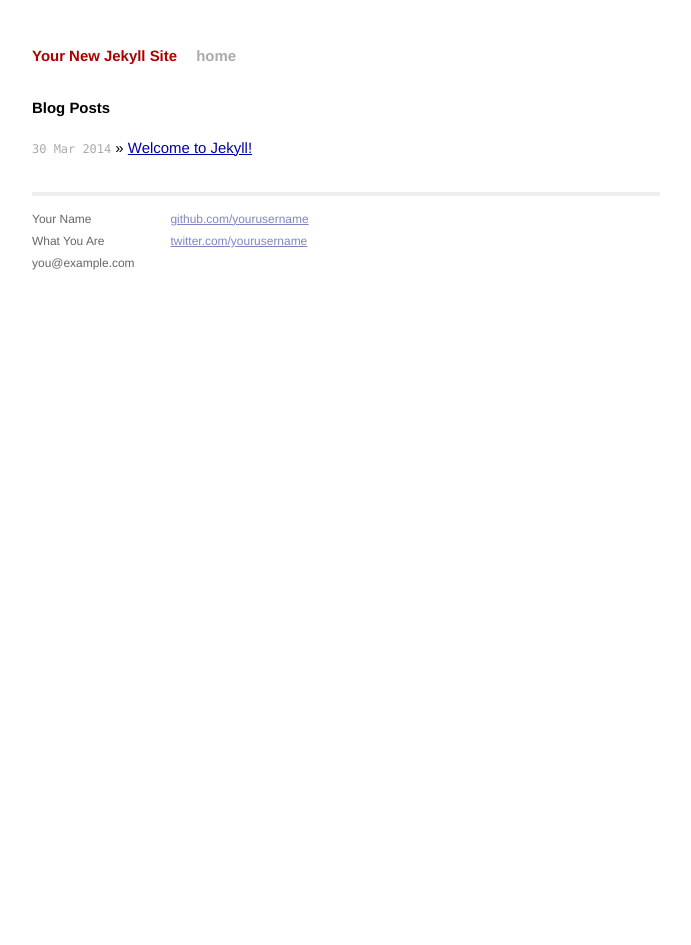
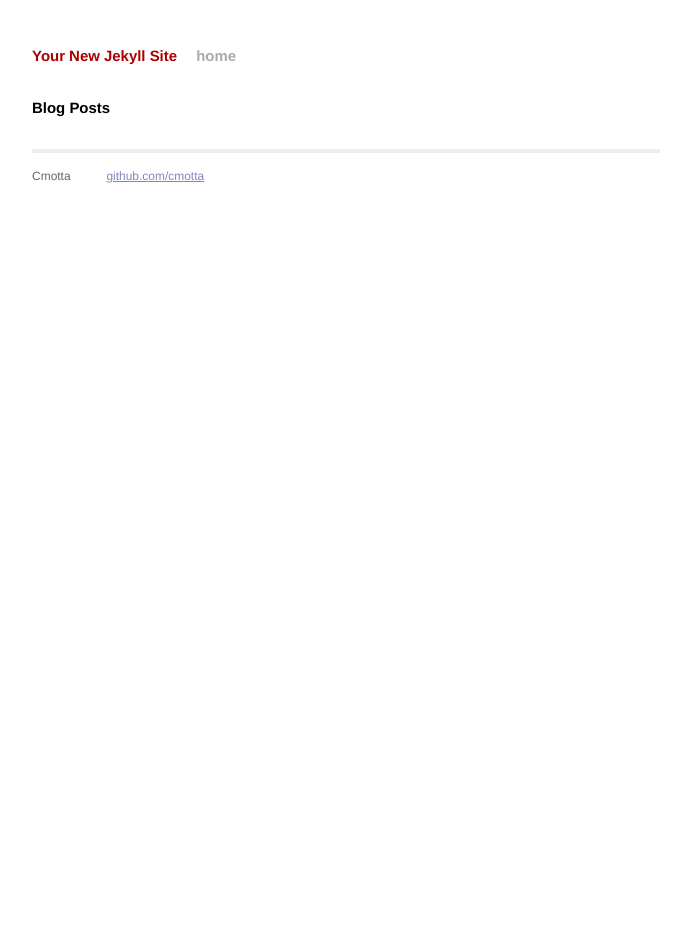
Before and after one commit to cmotta/cmotta.github.io, a Jekyll site: the page built from index.html, in a window 1280 px wide. Shown: the whole page, without its empty margins (294-985 px from the left). Built offline with Jekyll 4.4.1, drawn with Linux system fonts in a browser that asks for light colours; Markdown is read by kramdown in place of the engine named in the settings.

Commit message:
First Commit

```diff
--- a/_layouts/default.html
+++ b/_layouts/default.html
@@ -26,15 +26,12 @@
           <div class="footer">
             <div class="contact">
               <p>
-                Your Name<br />
-                What You Are<br />
-                you@example.com
+                Cmotta<br />
               </p>
             </div>
             <div class="contact">
               <p>
-                <a href="https://github.com/yourusername">github.com/yourusername</a><br />
-                <a href="https://twitter.com/yourusername">twitter.com/yourusername</a><br />
+                <a href="https://github.com/cmotta">github.com/cmotta</a><br />
               </p>
             </div>
           </div>
--- a/_posts/2014-03-30-welcome-to-jekyll.markdown
+++ b/_posts/2014-03-30-welcome-to-jekyll.markdown
@@ -3,6 +3,7 @@ layout: post
 title:  "Welcome to Jekyll!"
 date:   2014-03-30 17:06:21
 categories: jekyll update
+published: false
 ---
 
 You'll find this post in your `_posts` directory - edit this post and re-build (or run with the `-w` switch) to see your changes!
```
